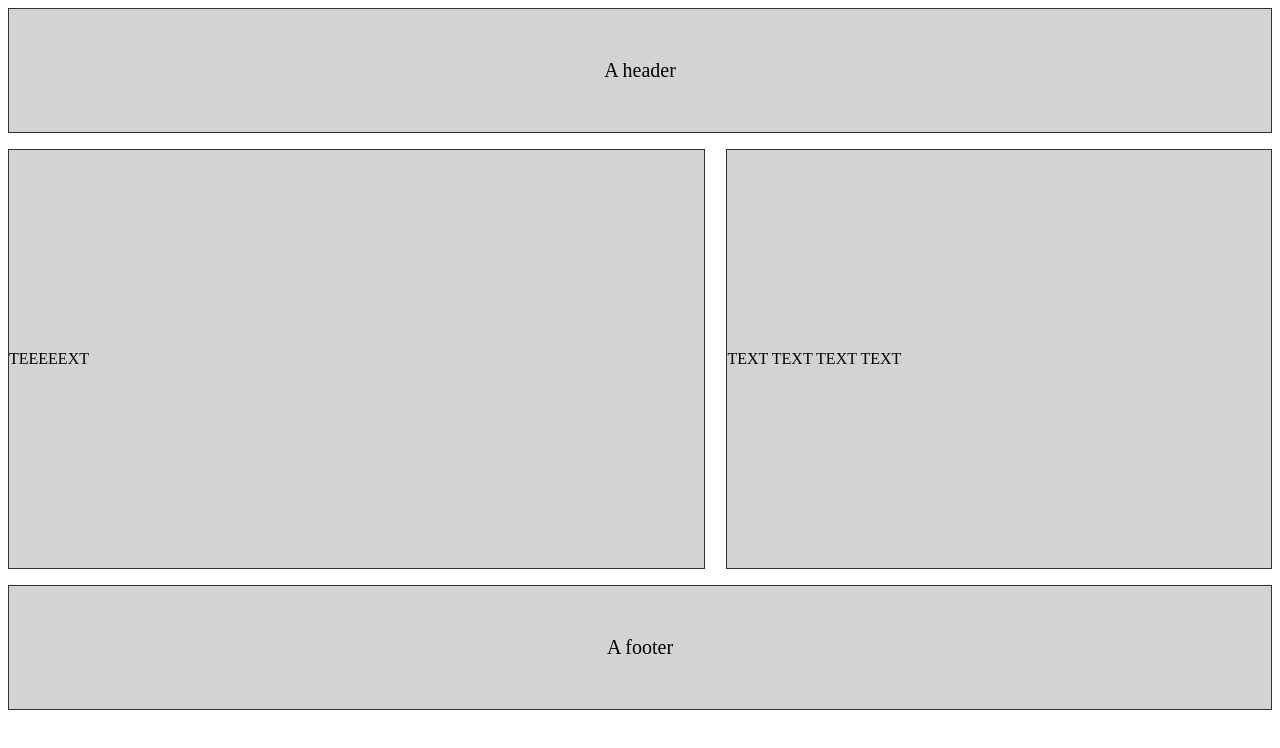
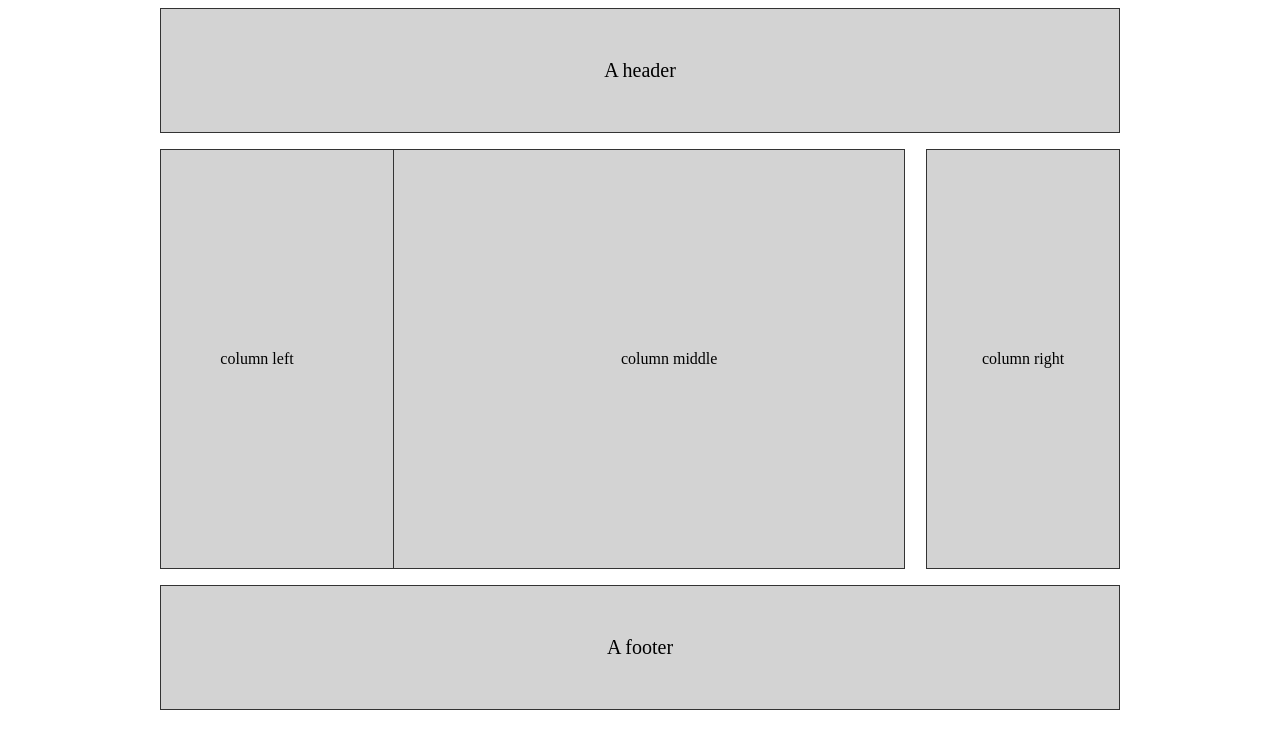
Before and after one commit to izzydarby/homework, a plain HTML site: page day4/three column layout/day4.html in a window 1280 px wide. Drawn offline with Linux system fonts and the light colour scheme.

Commit message:
three column layout
center column still needs to clear the left column

```diff
--- a/day4/three column layout/day4.css
+++ b/day4/three column layout/day4.css
@@ -9,25 +9,51 @@ header {
 }
 
 
-
-
 p {
 	border: 1px solid #333;
 	background-color:#d3d3d3;
-	width: 48%;
+	width: 32%;
 	padding: 200px 0px;
 
 }
 
-.float-right {
-	float: right;
-	width:43%;
+#container {
+    width: 960px;
+    margin: 0 auto;
+
+
 }
 
-.float-left {
+#column-left {
 	float: left;
-	width: 55%;
+	text-align:center;
+	width: 20%;
+	padding-right: 40px;
+	border-right:50px;
+
 }
+
+#column-middle {
+	display: inline-block;
+	float: left;
+	text-align:center;
+	width: 49%;
+	padding-left: 40px;
+/*	width: 30%;*/
+	/*padding: 10px 20px;*/
+}
+
+#column-right {
+	float: right;
+	text-align:center;
+	width: 20%;
+}
+
+/*#pagewrap {
+	padding: 5px;
+	width: 960px;
+	margin: 20px auto;
+}*/
 
 footer {
 	clear:both;
--- a/day4/three column layout/day4.html
+++ b/day4/three column layout/day4.html
@@ -1,20 +1,23 @@
 <!DOCTYPE html>
 <html lang="en">
 <html>
+	<div id="container">
 		<head>
 			<link rel="stylesheet" type="text/css" href="day4.css">
 
 		</head>
 
-	<body>
+		<body id="pagewrap">
 
 			<header>A header</header>
 			<main>
-			<p class="float-right">TEXT TEXT TEXT TEXT</p>
-			<p class="float-left">TEEEEEXT</p>
+				<p id="column-left">column left</p>
+				<p id="column-middle">column middle</p>
+				<p id="column-right">column right</p>
 			</main>
 			<footer>A footer</footer>
 
 
 		</body>
+	</div>
 </html>
```
Lines whose indentation alone changed are shown as unchanged.
